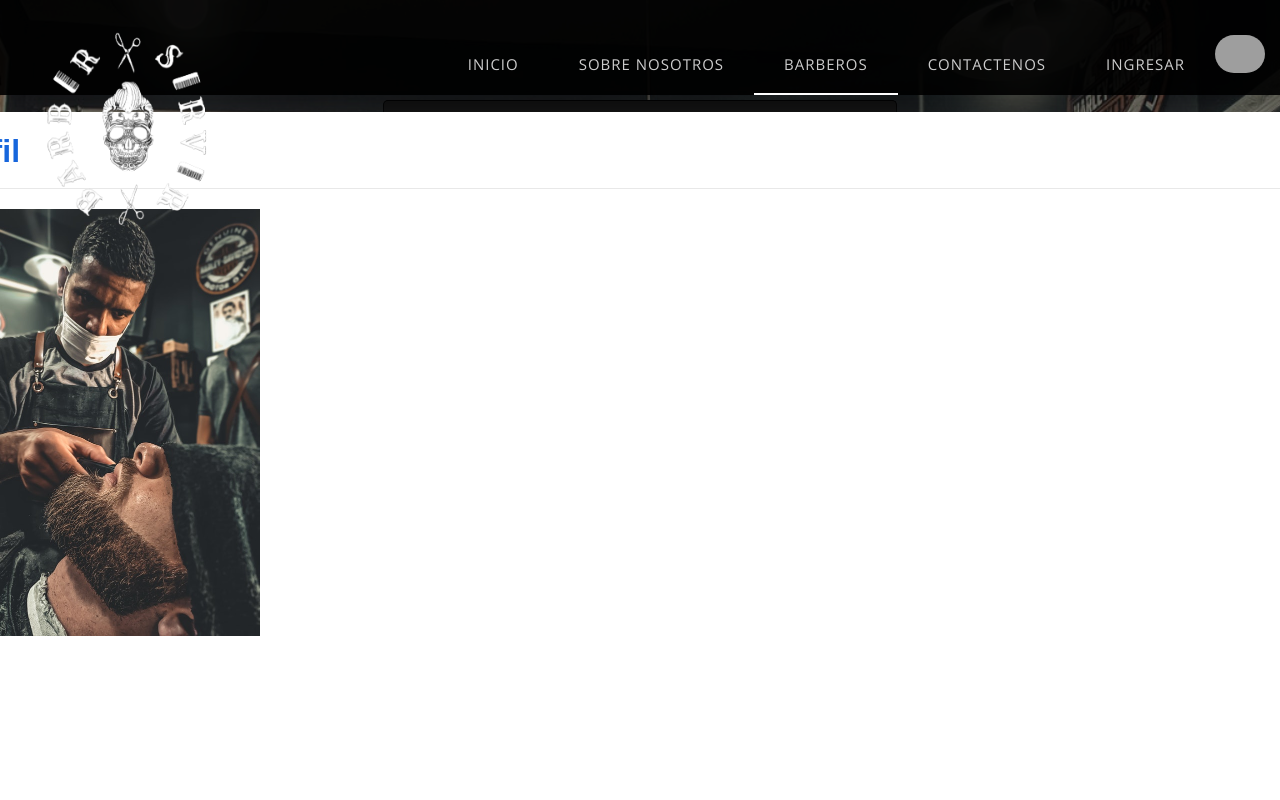
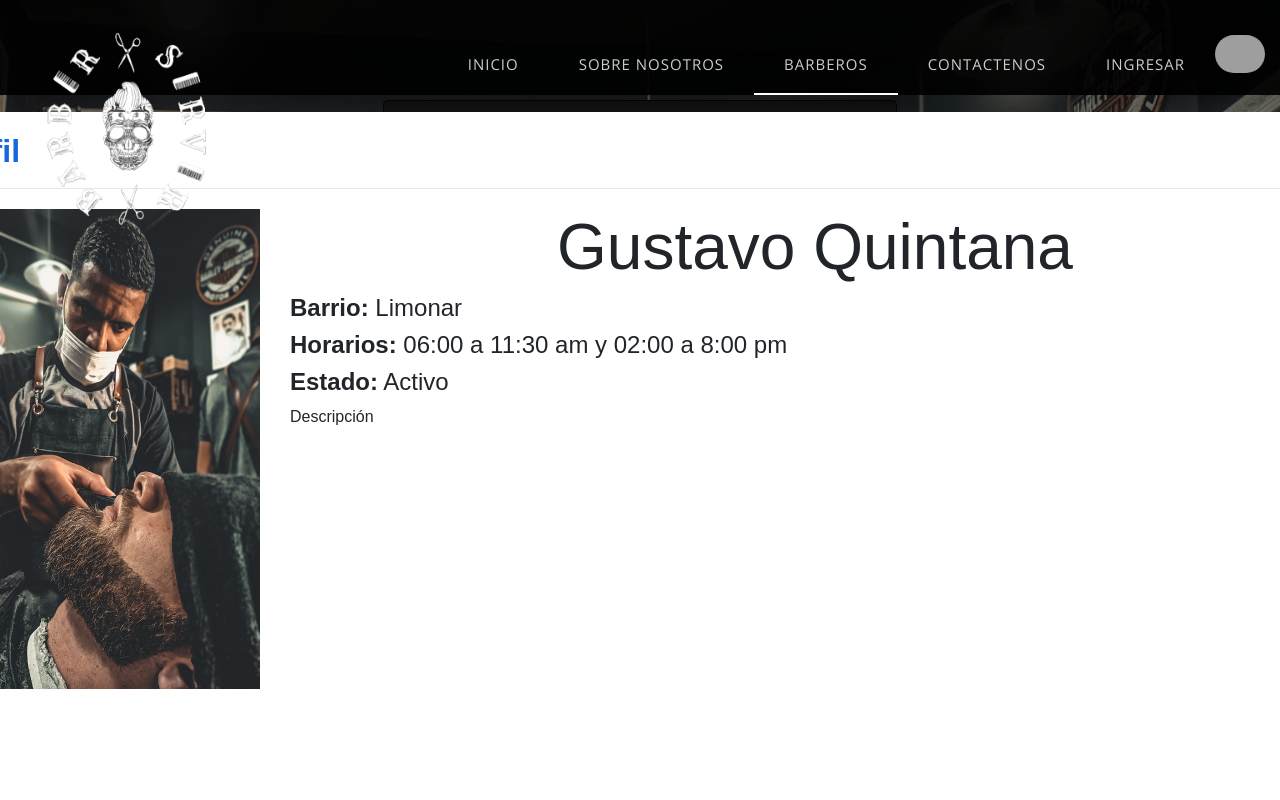
Before and after one commit to vector18xd/BarberServerReact, a React (Create React App) app: page /ConsultBarber in a window 1280 px wide. Shown: the top 800 px of the page. Built offline with nearby package versions, Linux system fonts and the light colour scheme; grey boxes are pictures that could not be loaded; a web font is replaced by a local one.

Commit message:
agregando informacion en modal

```diff
--- a/src/components/IU/Cards.jsx
+++ b/src/components/IU/Cards.jsx
@@ -21,8 +21,22 @@ export const Cards = () => {
             <h4 className='info'><b>Estado:</b> Activo</h4>
         </div>
         <Modal estado={estadoModal} cambiarEstado={cambiarEstadoModal} titulo="Perfil">
+            <div className="informacion-modal">
+              <figure className="campoimg-modal">
+                <img src={imgGustavo} alt="El barbero Gustavo" className="img-vtn"/>
+              </figure>
+              <div className="infoBasica-modal">
+                <h3 id="nombre-modal">Gustavo Quintana</h3>
+                <h4 className='info-modal'><b>Barrio:</b> Limonar</h4>
+                <h4 className='info-modal'><b>Horarios:</b> 06:00 a 11:30 am y 02:00 a 8:00 pm</h4>
+                <h4 className='info-modal'><b>Estado:</b> Activo</h4>
+                <p>Descripción</p>
+              </div>
+            </div>
+            <div className="detalles">
 
-          <button onClick={() => cambiarEstadoModal(!estadoModal)} className="btn-cita">Pedir Cita</button>
+            </div>
+            <button onClick={() => cambiarEstadoModal(!estadoModal)} className="btn-cita">Pedir Cita</button>
         </Modal>
     </article>
   )
--- a/src/components/IU/Modal.jsx
+++ b/src/components/IU/Modal.jsx
@@ -1,5 +1,4 @@
 import React, { Fragment } from 'react'
-import imgGustavo from '../img/Gustavo.jpg'
 
 export const Modal = ({children, estado, cambiarEstado, titulo}) => {
   return (
@@ -15,7 +14,6 @@ export const Modal = ({children, estado, cambiarEstado, titulo}) => {
                       <path d="M4.646 4.646a.5.5 0 0 1 .708 0L8 7.293l2.646-2.647a.5.5 0 0 1 .708.708L8.707 8l2.647 2.646a.5.5 0 0 1-.708.708L8 8.707l-2.646 2.647a.5.5 0 0 1-.708-.708L7.293 8 4.646 5.354a.5.5 0 0 1 0-.708z"/>
                     </svg>
                   </div>
-                  <img src={imgGustavo} alt="" className="img-vtn"/>
                   {children}
               </article>
           </section>
--- a/src/components/IU/css/card.css
+++ b/src/components/IU/css/card.css
@@ -153,16 +153,42 @@ svg{
   height: 100%;
 }
 
+.informacion-modal{
+  width: 100%;
+  height: 100%;
+  display: flex;
+  justify-content: space-between;
+}
+
+.infoBasica-modal{
+  width: 75%;
+  height: 100%;
+  display: flex;
+  flex-direction: column;
+}
+
+.campoimg-modal{
+  width: 25%;
+  height: 80%;
+}
+
 .btn-cita{
   position: absolute;
   right: 20px;
   bottom: 15px;
   width: 6rem;
   height: 3rem;
-  border-radius: 50px;
+  border-radius: 5px;
   background-color: #1766DC;
 }
 
 .img-vtn{
   width: 20rem;
+  height: 30rem;
 }
+
+#nombre-modal{
+  width: 100%;
+  text-align: center;
+  font-size: 4rem;
+}
```
